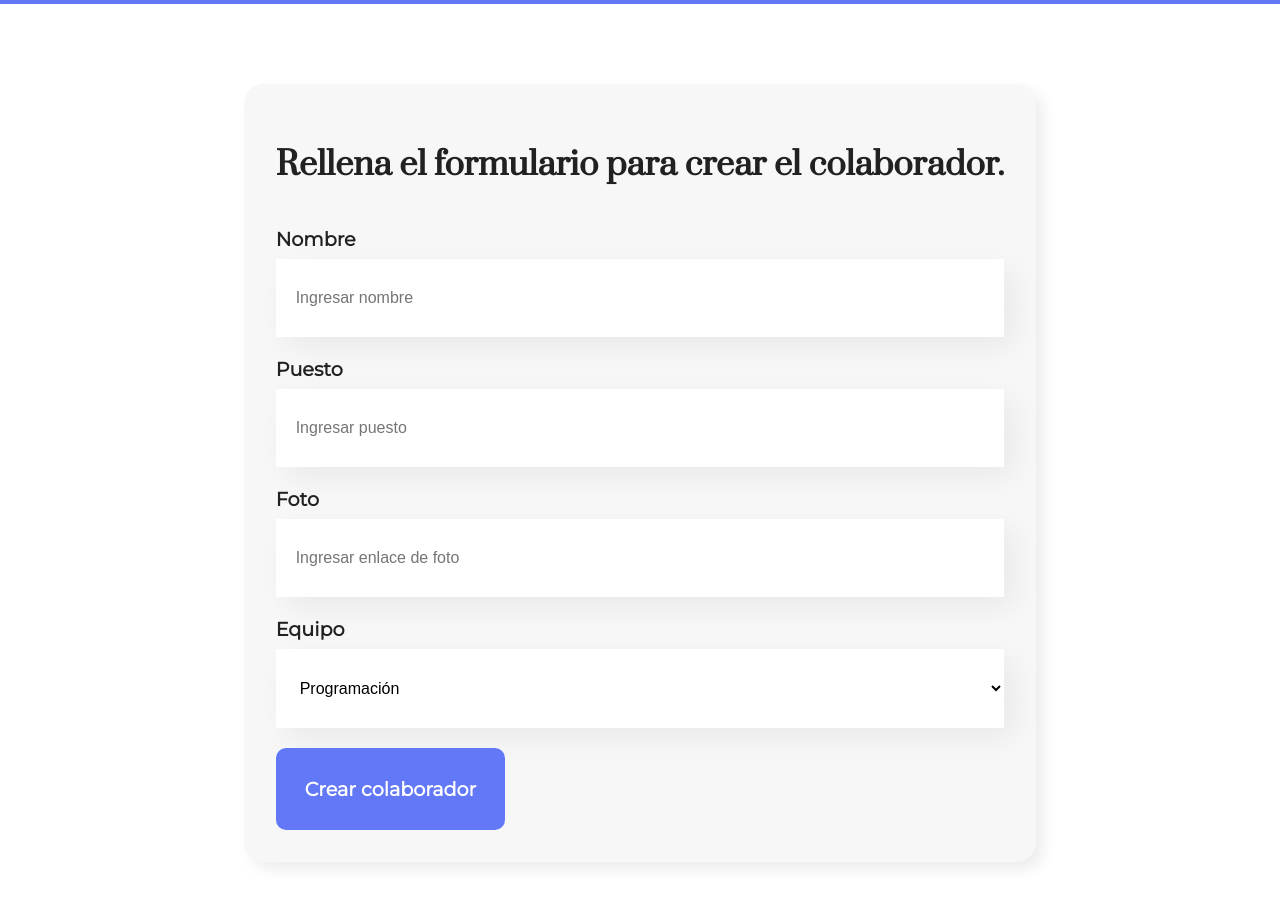
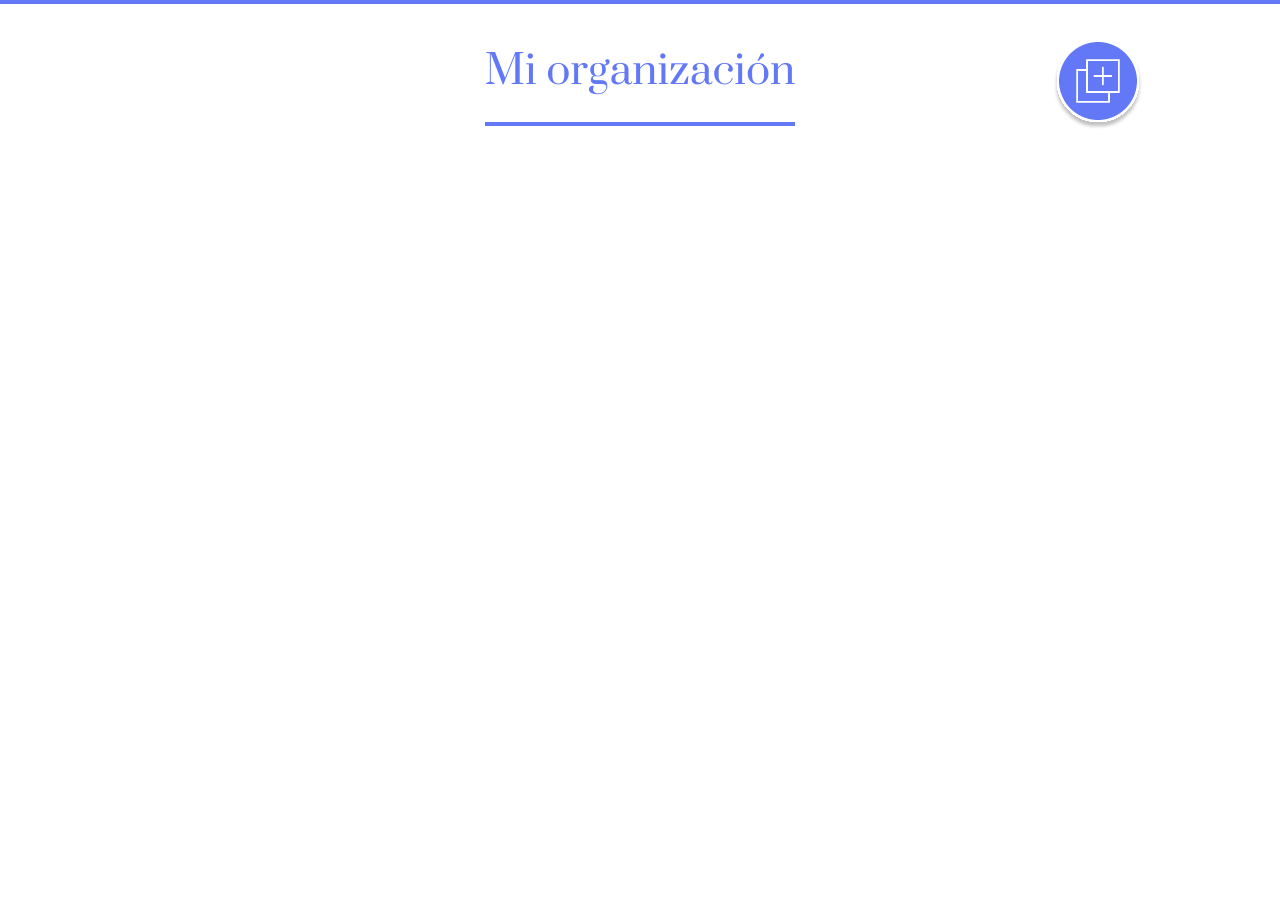
Before and after one commit to JuanC046/Org, a React (Create React App) app: page / in a window 1280 px wide. Shown: the part 496-1400 px from the top of the page. After the commit the page ends 800 px from the top, so only its background shows below. Built offline with nearby package versions, Linux system fonts and the light colour scheme.

Commit message:
Add handle of form values

```diff
--- a/src/App.js
+++ b/src/App.js
@@ -1,16 +1,23 @@
-import './App.css';
+import { useState } from "react";
+
+import "./App.css";
 
 // Componentes
-import Header from './components/header/Header';
-import Form from './components/Form/Form';
+import Header from "./components/header/Header";
+import Form from "./components/Form/Form";
+import MyOrg from "./components/MyOrg/MyOrg";
 function App() {
-  return (
-    <div className="App">
-      {/* Lo que se encuentra entre llaves se interpreta como codigo javascript  */}
-      <Header />
-      <Form />
-    </div>
-  );
+    const [showForm, setShowForm] = useState(false);
+    const setShow = () => {
+        setShowForm(!showForm);
+    };
+    return (
+        <div className="App">
+            <Header />
+            {showForm && <Form />} {/* {showForm ? <Form /> : null} */}
+            <MyOrg setShow={setShow} />
+        </div>
+    );
 }
 
 export default App;
--- a/src/components/Form/Form.js
+++ b/src/components/Form/Form.js
@@ -1,21 +1,52 @@
+import { useState } from "react";
+
 import "./Form.css";
 
 import TextField from "../TextField/TextField";
 import OptionsList from "../OptionsList/OptionsList";
 import Button from "../Button/Button";
 const Form = () => {
+    const [name, setName] = useState("");
+    const [position, setPosition] = useState("");
+    const [photo, setPhoto] = useState("");
+    const [team, setTeam] = useState("");
+
     const handleSubmit = (event) => {
         event.preventDefault();
-        console.log("Formulario enviado");
-    }
+        const data = {
+            name,
+            position,
+            photo,
+            team,
+        };
+        console.log("Formulario enviado", data);
+    };
     return (
         <section className="form">
             <form onSubmit={handleSubmit}>
                 <h2>Rellena el formulario para crear el colaborador.</h2>
-                <TextField label="Nombre" placeholder="Ingresar nombre" required />
-                <TextField label="Puesto" placeholder="Ingresar puesto" />
-                <TextField label="Foto" placeholder="Ingresar enlace de foto" />
-                <OptionsList />
+                <TextField
+                    label="Nombre"
+                    placeholder="Ingresar nombre"
+                    value={name}
+                    setValue={setName}
+                    required
+                />
+                <TextField
+                    label="Puesto"
+                    placeholder="Ingresar puesto"
+                    value={position}
+                    setValue={setPosition}
+                    required
+                />
+                <TextField
+                    label="Foto"
+                    placeholder="Ingresar enlace de foto"
+                    value={photo}
+                    setValue={setPhoto}
+                    required
+                />
+                <OptionsList value={team} setValue={setTeam} required />
                 <Button text="Crear colaborador" />
             </form>
         </section>
--- a/src/components/OptionsList/OptionsList.js
+++ b/src/components/OptionsList/OptionsList.js
@@ -1,6 +1,6 @@
 import "./OptionsList.css";
 
-const OptionsList = () => {
+const OptionsList = ({ value, setValue, required }) => {
     const options = [
         "Programación",
         "Front End",
@@ -10,12 +10,20 @@ const OptionsList = () => {
         "Móvil",
         "Innovación y Gestión",
     ];
+
+    const handleChange = (event) => {
+        setValue(event.target.value);
+    };
+
     return (
         <div className="options-list">
             <label>Equipo</label>
-            <select>
+            <select value={value} onChange={handleChange} required={required}>
+                <option value='' defaultValue="" disabled hidden>
+                    Seleccionar equipo
+                </option>
                 {options.map((option, index) => (
-                    <option key={index}>{option}</option>
+                    <option key={index} value={option}>{option}</option>
                 ))}
             </select>
         </div>
```
